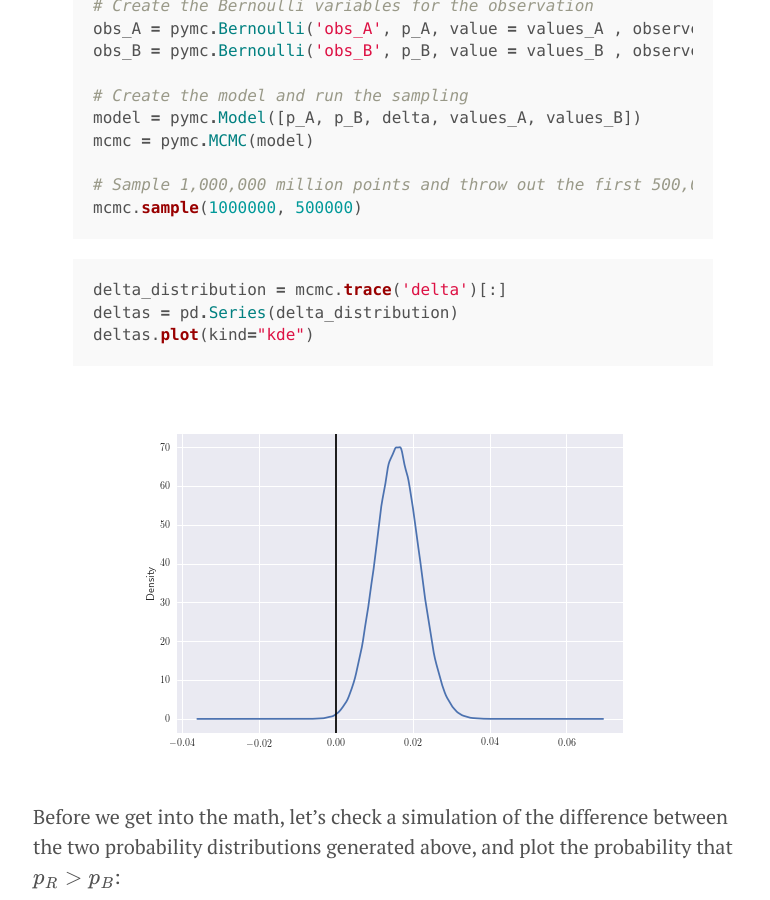
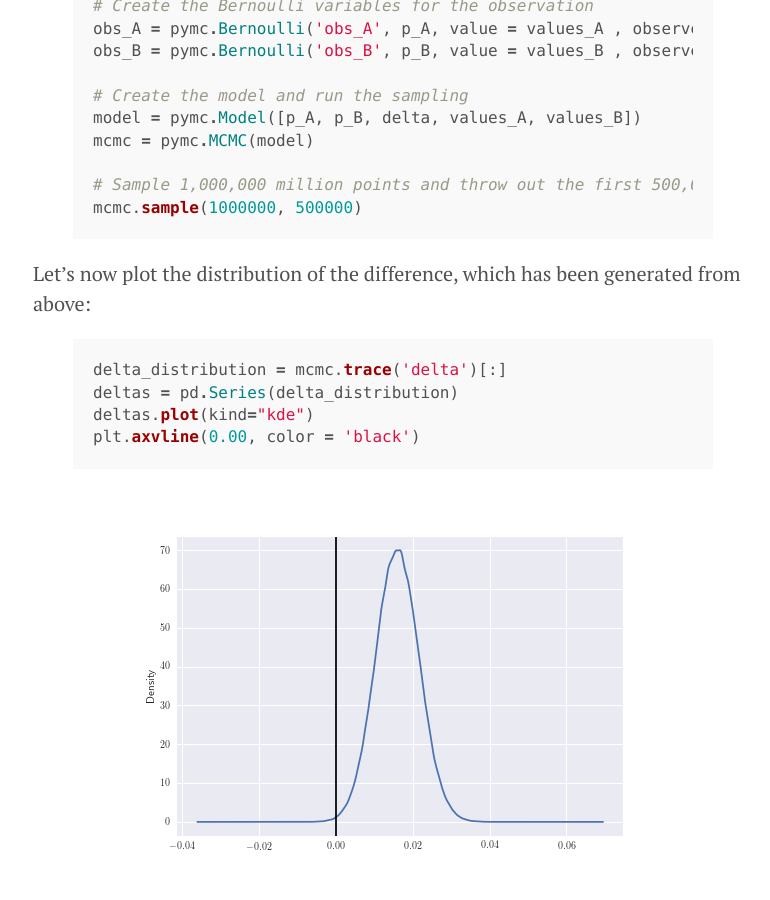
Before and after one commit to doriang102/doriang102.github.io, a Jekyll site: the page built from _posts/2017-05-28-hypothesis-testing.md, in a window 1280 px wide and 900 px high, scrolled down 9884 px. Shown: the whole window, without its empty margins (247-1017 px from the left). Built offline with Jekyll 4.4.1, drawn with Linux system fonts in a browser that asks for light colours; our own code applies the rules of GitHub Pages for plain Markdown files; formulas are drawn with MathJax 3.

Commit message:
Update 2017-05-28-hypothesis-testing.md

```diff
--- a/_posts/2017-05-28-hypothesis-testing.md
+++ b/_posts/2017-05-28-hypothesis-testing.md
@@ -299,10 +299,13 @@
 {% endhighlight %}
 
 
+Let's now plot the distribution of the difference, which has been generated from above:
+
 {% highlight ruby %}
 delta_distribution = mcmc.trace('delta')[:]
 deltas = pd.Series(delta_distribution)
 deltas.plot(kind="kde")
+plt.axvline(0.00, color = 'black')
 {% endhighlight %}
 ![](/img/bayesab.png?raw=true)
 
```
